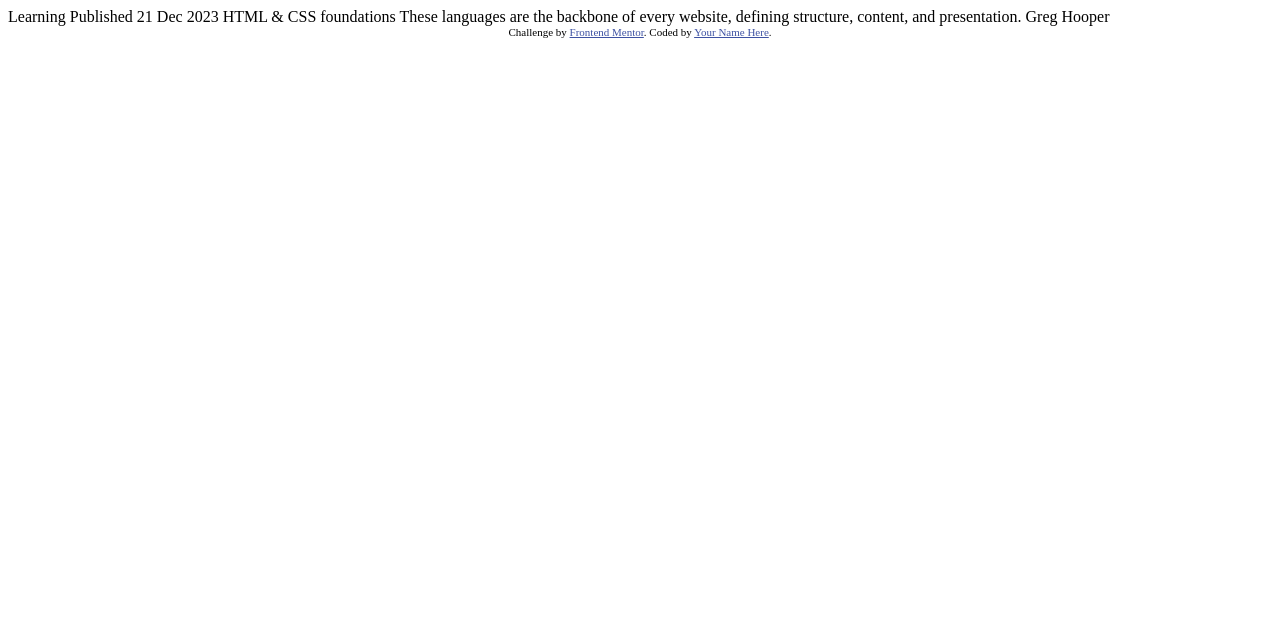
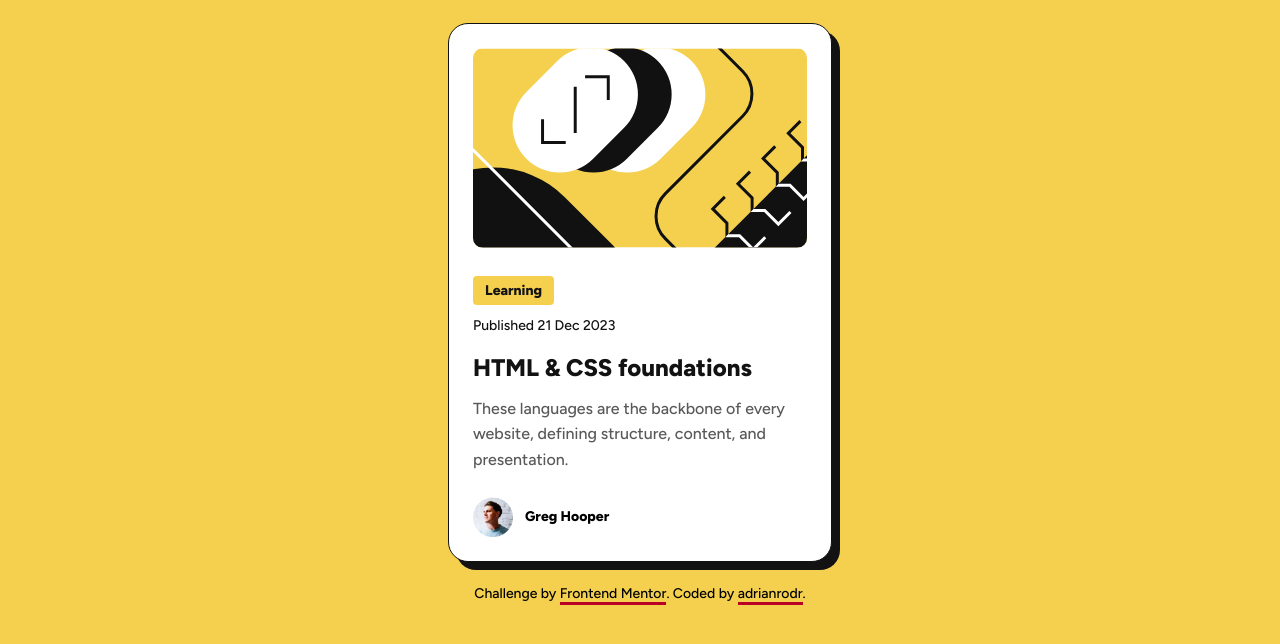
Before and after one commit to adriarodr/blog-preview-card, a plain HTML site: page index.html in a window 1280 px wide. Drawn offline with Linux system fonts and the light colour scheme.

Commit message:
Changes to be committed: 	modified:   CHANGELOG.md 	deleted:    assets/fonts/Figtree-Italic-VariableFont_wght.ttf 	deleted:    assets/fonts/Figtree-VariableFont_wght.ttf 	deleted:    assets/fonts/OFL.txt 	deleted:    assets/fonts/README.txt 	deleted:    assets/fonts/static/Figtree-ExtraBold.ttf 	deleted:    assets/fonts/static/Figtree-SemiBold.ttf 	modified:   css/styles.css 	renamed:    assets/images/favicon-32x32.png -> images/favicon-32x32.png 	renamed:    assets/images/illustration-article.svg -> images/illustration-article.svg 	renamed:    assets/images/image-avatar.webp -> images/image-avatar.webp 	modified:   index.html 	deleted:    style-guide.md

```diff
--- a/css/styles.css
+++ b/css/styles.css
@@ -0,0 +1,191 @@
+/* Imports Google Font: "Figtree" */
+@import url("https://fonts.googleapis.com/css2?family=Figtree:ital,wght@0,300..900;1,300..900&display=swap");
+
+/* Variables */
+:root {
+  /* Colors */
+  --cc-netural-100: hsl(0, 0%, 100%);
+  --cc-netural-200: hsl(0, 0%, 35%);
+  --cc-netural-900: hsl(0, 0%, 7%);
+
+  --c-primary-400: hsl(47, 88%, 63%);
+
+  --c-accent-400: hsl(348, 100%, 36%);
+
+  /* Font Weight */
+  --fw-regular: 500;
+  --fw-bold: 800;
+}
+
+/* CSS Reset */
+* {
+  box-sizing: border-box;
+}
+
+body,
+main,
+section,
+div,
+h1,
+h2,
+h3,
+a,
+p {
+  margin: 0;
+  padding: 0;
+  border: 0;
+}
+
+/* Mobile Viewport */
+
+/* Style Rules for Body Element */
+body {
+  background-color: var(--c-primary-400);
+  font-family: "Figtree", sans-serif;
+  font-weight: var(--fw-regular);
+  margin: 1.4375em;
+}
+
+/* Style Rules for Blog Card Component */
+.blog-card {
+  background-color: var(--cc-netural-100);
+  border: 1.5px solid var(--cc-netural-900);
+  border-radius: 20px;
+  box-shadow: 8px 8px 0px 0px var(--cc-netural-900);
+  -webkit-box-shadow: 8px 8px 0px 0px var(--cc-netural-900);
+  -moz-box-shadow: 8px 8px 0px 0px var(--cc-netural-900);
+  margin: 0 auto;
+  max-width: 20.438rem;
+  min-width: 16rem;
+  padding: 1.5rem;
+}
+
+.blog-card__img {
+  border-radius: 10px;
+  max-width: 100%;
+}
+
+.blog-card a {
+  text-decoration: none;
+}
+
+.blog-card__category {
+  background-color: var(--c-primary-400);
+  border-radius: 4px;
+  color: var(--cc-netural-900);
+  display: inline-block;
+  font-size: 0.75rem;
+  font-weight: var(--fw-bold);
+  margin-top: 1.5rem;
+  padding: 0.375rem 0.75rem;
+  transition: all 0.6s linear;
+}
+
+.blog-card h3 {
+  color: var(--cc-netural-900);
+  font-size: 0.75rem;
+  font-weight: var(--fw-regular);
+}
+
+.blog-card h1 a {
+  color: var(--cc-netural-900);
+  font-size: 1.25rem;
+  font-weight: var(--fw-bold);
+  transition: color 0.6s linear;
+}
+
+.blog-card h1,
+.blog-card h3 {
+  margin-block: 0.75rem;
+}
+
+.blog-card p {
+  color: var(--cc-netural-200);
+  font-size: 0.875rem;
+  line-height: 1.6;
+}
+
+.blog-card__author {
+  align-items: center;
+  display: flex;
+  flex-direction: row;
+  justify-content: start;
+  gap: 0.75rem;
+  margin-top: 1.5rem;
+}
+
+.blog-card__author img {
+  display: block;
+  height: 12%;
+  width: 12%;
+}
+
+.blog-card__author h2 {
+  font-size: 0.875rem;
+  font-weight: var(--fw-bold);
+}
+
+/* Styles Rules for Footer Area */
+
+.attribution {
+  color: var(--c-primary-700);
+  font-size: 0.875em;
+  padding: 1.5em;
+  text-align: center;
+  line-height: 1.6;
+}
+
+.external-link {
+  border-bottom: 3px solid var(--c-accent-400);
+  text-decoration: none;
+  color: var(--c-primary-700);
+  transition: border-bottom 0.2s linear;
+}
+
+/* Media Query for Desktop Viewports */
+@media screen and (min-width: 810px), print {
+
+  /* Desktop Viewports: Style Rules for Blog Card Component */
+  .blog-card {
+    font-size: 1rem;
+    max-width: 24rem;
+    transition: box-shadow 0.4s linear;
+  }
+
+  .blog-card:hover {
+    box-shadow: 16px 16px 0px 0px var(--cc-netural-900);
+    -webkit-box-shadow: 16px 16px 0px 0px var(--cc-netural-900);
+    -moz-box-shadow: 16px 16px 0px 0px var(--cc-netural-900);
+  }
+
+  .blog-card__category {
+    font-size: 0.875rem;
+  }
+
+  .blog-card__category:hover {
+    background-color: var(--cc-netural-900);
+    color: var(--cc-netural-100);
+  }
+
+  .blog-card h3 {
+    font-size: 0.875rem;
+  }
+
+  .blog-card h1 a {
+    font-size: 1.5rem;
+  }
+
+  .blog-card h1 > a:hover {
+    color: var(--c-primary-400);
+  }
+
+  .blog-card p {
+    font-size: 1rem;
+  }
+
+  /* Desktop Viewports: Style Rules for Footer Area */
+  .external-link:hover {
+    border-bottom: 5px solid var(--c-accent-400);
+  }
+
+}
--- a/index.html
+++ b/index.html
@@ -1,34 +1,45 @@
 <!DOCTYPE html>
 <html lang="en">
 <head>
-  <meta charset="UTF-8">
-  <meta name="viewport" content="width=device-width, initial-scale=1.0"> <!-- displays site properly based on user's device -->
-
-  <link rel="icon" type="image/png" sizes="32x32" href="./assets/images/favicon-32x32.png">
+  <meta charset="UTF-8" />
+  <meta name="viewport" content="width=device-width, initial-scale=1.0" />
+  <link rel="icon" type="image/png" sizes="32x32" href="./assets/images/favicon-32x32.png" />
 
   <title>Frontend Mentor | Blog preview card</title>
 
-  <!-- Feel free to remove these styles or customise in your own stylesheet 👍 -->
-  <style>
-    .attribution { font-size: 11px; text-align: center; }
-    .attribution a { color: hsl(228, 45%, 44%); }
-  </style>
+  <link rel="stylesheet" href="css/styles.css" />
 </head>
 <body>
 
-  Learning
+  <!-- Main Section -->
+  <main>
+    <!-- Blog Card -->
+    <div class="blog-card">
 
-  Published 21 Dec 2023
+      <!-- Blog card image and tags -->
+      <img src="images/illustration-article.svg" alt="" class="blog-card__img" />
+      <a href="#" class="blog-card__category">Learning</a>
 
-  HTML & CSS foundations
+      <!-- Blog card information -->
+      <h3>Published 21 Dec 2023</h3>
+      <h1><a href="#">HTML & CSS foundations</a></h1>
+      <p> These languages are the backbone of every website, defining structure, content, and presentation.</p>
 
-  These languages are the backbone of every website, defining structure, content, and presentation.
+      <!-- Blog card author image and name -->
+      <div class="blog-card__author">
 
-  Greg Hooper
+          <img src="images/image-avatar.webp" alt="Greg Hooper" />
+          <h2>Greg Hooper</h2>
 
-  <div class="attribution">
-    Challenge by <a href="https://www.frontendmentor.io?ref=challenge" target="_blank">Frontend Mentor</a>.
-    Coded by <a href="#">Your Name Here</a>.
-  </div>
+      </div>
+
+    </div>
+  </main>
+
+  <!-- Footer Section -->
+  <footer class="attribution">
+    Challenge by <a href="https://www.frontendmentor.io?ref=challenge" target="_blank" class="external-link">Frontend Mentor</a>. Coded by <a href="https://github.com/adriarodr" class="external-link">adrianrodr</a>.
+  </footer>
+
 </body>
 </html>
```
Also changed, not shown: assets/fonts/Figtree-Italic-VariableFont_wght.ttf (deleted), assets/fonts/Figtree-VariableFont_wght.ttf (deleted), assets/fonts/OFL.txt (deleted), assets/fonts/README.txt (deleted), assets/fonts/static/Figtree-ExtraBold.ttf (deleted), assets/fonts/static/Figtree-SemiBold.ttf (deleted), images/favicon-32x32.png (renamed from assets/images/favicon-32x32.png), images/illustration-article.svg (renamed from assets/images/illustration-article.svg), images/image-avatar.webp (renamed from assets/images/image-avatar.webp), 2 other files.
